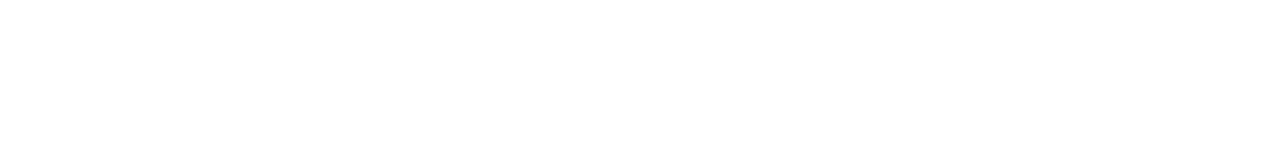
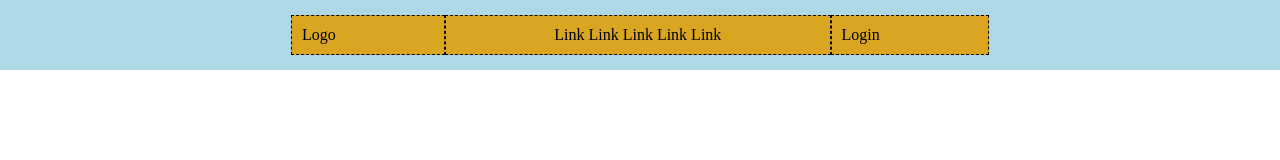
Before and after one commit to AndreaScaranari/html-struttura-discord, a plain HTML site: page index.html in a window 1280 px wide. Drawn offline with Linux system fonts and the light colour scheme.

Commit message:
header completed

```diff
--- a/css/style.css
+++ b/css/style.css
@@ -0,0 +1,43 @@
+* {
+    margin: 0;
+    padding: 0;
+    box-sizing: border-box;
+}
+
+header {
+    background-color: #ADD8E6;
+}
+
+#header {
+    height: 60px;
+    width: 60%;
+    margin: 0 auto;
+    padding: 35px;
+    display: flex;
+    justify-content: center;
+    align-items: center;
+}
+
+#header > * {
+    border: 1px dashed black;
+    background-color: goldenrod;
+    padding: 10px;
+}
+
+.header-logo {
+    flex-grow: 1;
+}
+
+.header-links {
+    flex-grow: 2;
+    text-align: center;
+}
+
+.header-links > a {
+    text-decoration: none;
+    color: black;
+}
+
+.header-login {
+    flex-grow: 1;
+}
--- a/index.html
+++ b/index.html
@@ -10,7 +10,28 @@
     </head>
 
     <body>
+        <header>
 
+            <!-- header -->
+            <div id="header">
+                <div class="header-logo">Logo</div>
+                <!-- link -->
+                <nav class="header-links">
+                    <a href="#">Link</a>
+                    <a href="#">Link</a>
+                    <a href="#">Link</a>
+                    <a href="#">Link</a>
+                    <a href="#">Link</a>
+                </nav>
+                <!-- login -->
+                <div class="header-login">Login</div>
+            </div>
+
+            <main>
+
+            </main>
+
+        </header>
     </body>
 
 </html>
```
